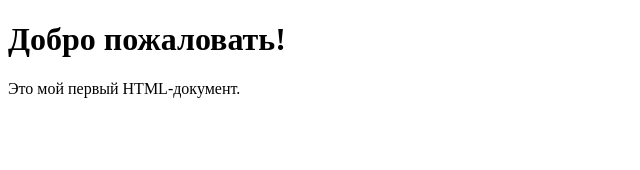
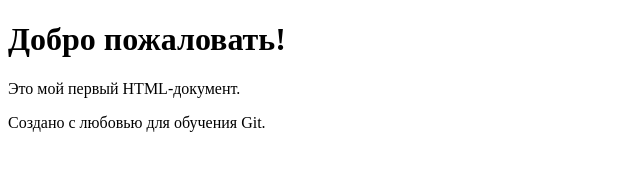
Before and after one commit to ViolettaMo/my-first-repo, a plain HTML site: page index.html in a window 1280 px wide. Shown: the whole page, without its empty margins (0-640 px from the left). Drawn offline with Linux system fonts and the light colour scheme.

Commit message:
Добавил футер в HTML-файл

```diff
--- a/index.html
+++ b/index.html
@@ -6,5 +6,8 @@
 <body>
 <h1>Добро пожаловать!</h1>
 <p>Это мой первый HTML-документ.</p>
+<footer>
+    <p>Создано с любовью для обучения Git.</p>
+    </footer>
 </body>
 </html>
```
